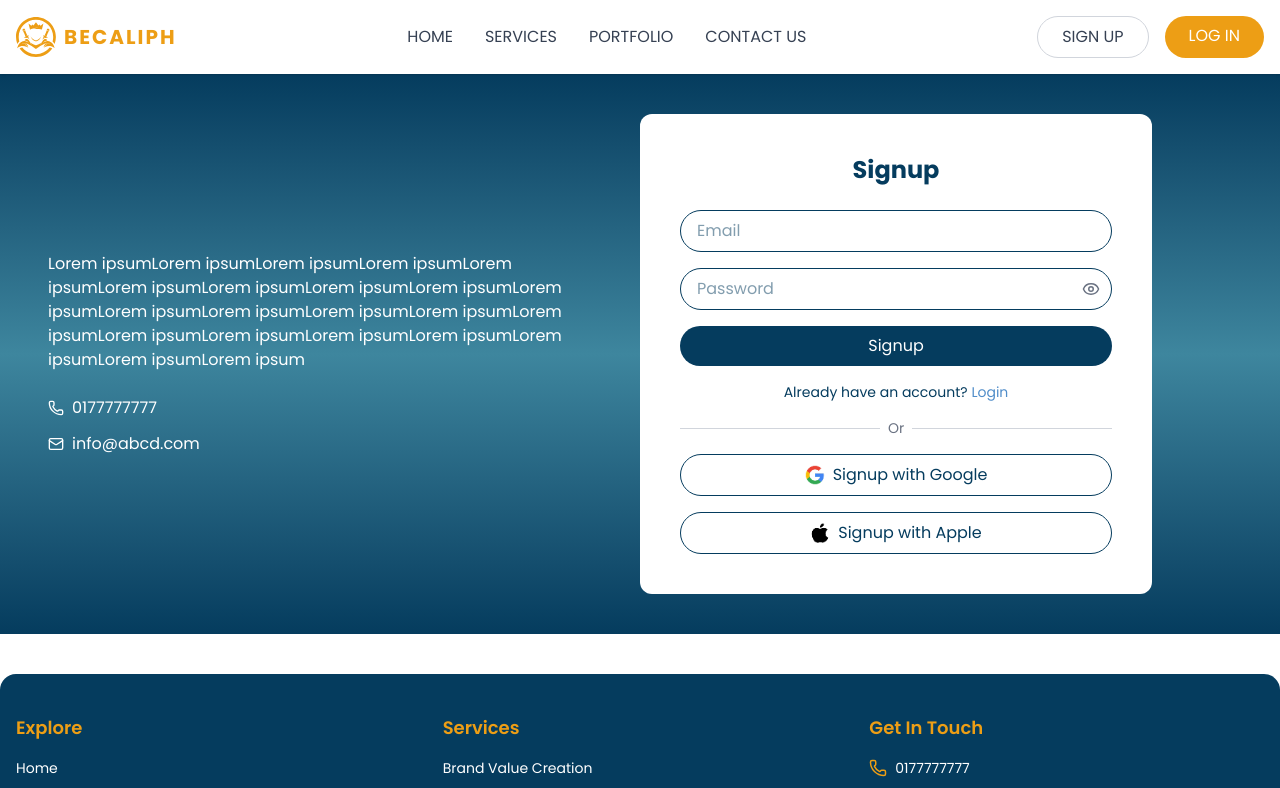
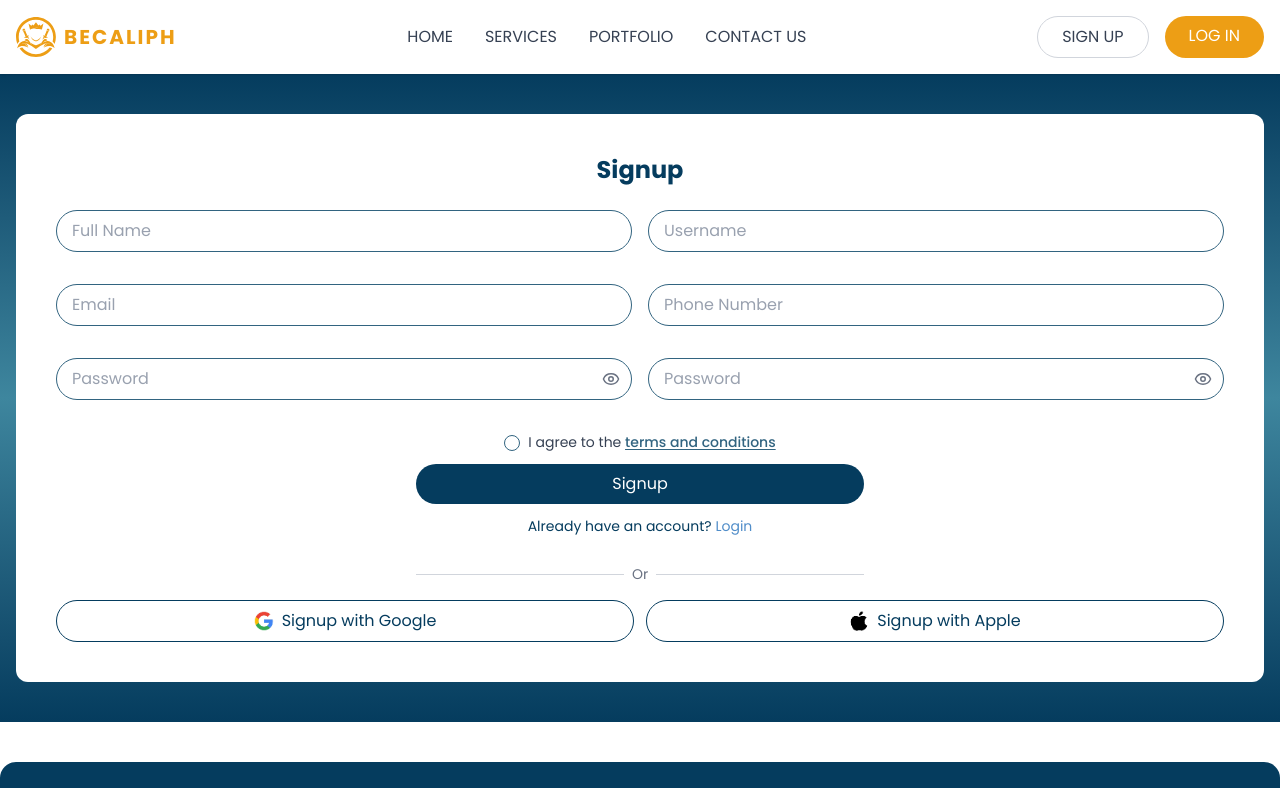
Before and after one commit to ibnul42/becaliph, a Next.js app in the folder frontend/: page /signup in a window 1280 px wide. Shown: the top 788 px of the page. Built offline with nearby package versions, Linux system fonts and the light colour scheme.

Commit message:
ui: input and checkbox component

```diff
--- a/frontend/app/login/page.tsx
+++ b/frontend/app/login/page.tsx
@@ -3,6 +3,7 @@ import { useState } from "react";
 import { Eye, EyeOff, Mail, Phone } from "lucide-react";
 import Link from "next/link";
 import Image from "next/image";
+import Input from "@/components/Input";
 
 export default function LoginPage() {
   const [showPassword, setShowPassword] = useState(false);
@@ -42,18 +43,15 @@ export default function LoginPage() {
           </h2>
           <form className="space-y-4">
             {/* Email */}
-            <input
-              type="email"
-              placeholder="Email"
-              className="w-full px-4 py-2 border border-[#053C5E] rounded-full outline-none focus:ring-2 focus:ring-sky-500"
-            />
+            <div className="mb-4 relative">
+              <Input label="Email Address" name="email" type="email" />
+            </div>
 
             {/* Password */}
             <div className="relative">
-              <input
+              <Input
                 type={showPassword ? "text" : "password"}
-                placeholder="Password"
-                className="w-full px-4 py-2 border border-[#053C5E] rounded-full outline-none focus:ring-2 focus:ring-sky-500"
+                label="Password"
               />
               <button
                 type="button"
--- a/frontend/app/signup/page.tsx
+++ b/frontend/app/signup/page.tsx
@@ -1,17 +1,19 @@
 "use client";
 import { useState } from "react";
-import { Eye, EyeOff, Mail, Phone } from "lucide-react";
+import { Eye, EyeOff } from "lucide-react";
 import Link from "next/link";
 import Image from "next/image";
+import Input from "@/components/Input";
+import Checkbox from "@/components/Checkbox";
 
 export default function SignupPage() {
   const [showPassword, setShowPassword] = useState(false);
 
   return (
     <div className="w-full flex items-center justify-center bg-gradient-to-t from-[#053C5E] via-[#3E869E] to-[#053C5E] text-[#053C5E] px-4 py-10 mb-10">
-      <div className="flex w-full max-w-7xl">
+      <div className="flex w-full max-w-7xl mx-auto">
         {/* Left Section */}
-        <div className="hidden md:flex flex-col justify-center w-1/2 text-white p-8 space-y-6">
+        {/* <div className="hidden md:flex flex-col justify-center w-1/2 text-white p-8 space-y-6">
           <p>
             Lorem ipsumLorem ipsumLorem ipsumLorem ipsumLorem ipsumLorem
             ipsumLorem ipsumLorem ipsumLorem ipsumLorem ipsumLorem ipsumLorem
@@ -33,27 +35,40 @@ export default function SignupPage() {
               </Link>
             </p>
           </div>
-        </div>
+        </div> */}
 
         {/* Right Section */}
-        <div className="w-full md:w-1/2 max-w-lg bg-white rounded-xl p-6 md:p-10 flex flex-col justify-center">
+        <div className="w-full bg-white rounded-xl p-6 md:p-10 flex flex-col justify-center">
           <h2 className="text-2xl text-[#053C5E] font-bold text-center mb-6">
             Signup
           </h2>
-          <form className="space-y-4">
+          <form className="space-y-4 grid grid-cols-1 md:grid-cols-2 gap-4">
             {/* Email */}
-            <input
-              type="email"
-              placeholder="Email"
-              className="w-full px-4 py-2 border border-[#053C5E] rounded-full outline-none focus:ring-2 focus:ring-sky-500"
-            />
+            <Input label="Full Name" type="text" />
+            <Input label="Username" type="text" />
+            <Input label="Email" type="email" />
+            <Input label="Phone Number" type="tel" />
 
             {/* Password */}
             <div className="relative">
-              <input
+              <Input
                 type={showPassword ? "text" : "password"}
-                placeholder="Password"
-                className="w-full px-4 py-2 border border-[#053C5E] rounded-full outline-none focus:ring-2 focus:ring-sky-500"
+                label="Password"
+              />
+              <button
+                type="button"
+                onClick={() => setShowPassword(!showPassword)}
+                className="absolute inset-y-0 right-3 flex items-center text-gray-500"
+              >
+                {showPassword ? <EyeOff size={18} /> : <Eye size={18} />}
+              </button>
+            </div>
+
+            {/* Confirm Password */}
+            <div className="relative">
+              <Input
+                type={showPassword ? "text" : "password"}
+                label="Password"
               />
               <button
                 type="button"
@@ -65,9 +80,16 @@ export default function SignupPage() {
             </div>
 
             {/* Signup Button */}
+            <div className="col-span-1 md:col-span-2 flex flex-col gap-3 items-center">
+              <Checkbox
+                label="I agree to the"
+                linkLabel="terms and conditions"
+                linkHref="/terms"
+              />
+
               <button
                 type="submit"
-              className="w-full py-2 bg-[#053C5E] text-white rounded-full hover:bg-[#053C5E]/90 transition cursor-pointer"
+                className="w-full max-w-md py-2 bg-[#053C5E] text-white rounded-full hover:bg-[#053C5E]/90 transition cursor-pointer"
               >
                 Signup
               </button>
@@ -81,13 +103,15 @@ export default function SignupPage() {
               </p>
 
               {/* Divider */}
-            <div className="flex items-center my-4">
+              <div className="w-full max-w-md flex items-center my-4">
                 <hr className="flex-grow border-gray-300" />
                 <span className="px-2 text-gray-500 text-sm">Or</span>
                 <hr className="flex-grow border-gray-300" />
               </div>
-
+            </div>
+          </form>
           {/* Social Signup buttons */}
+          <div className="grid grid-cols-1 md:grid-cols-2 gap-3">
             <button
               type="button"
               className="w-full flex items-center justify-center gap-2 border rounded-full py-2 hover:bg-gray-100 transition cursor-pointer"
@@ -114,7 +138,7 @@ export default function SignupPage() {
               />
               Signup with Apple
             </button>
-          </form>
+          </div>
         </div>
       </div>
     </div>
--- /dev/null
+++ b/frontend/components/Checkbox.tsx
@@ -0,0 +1,43 @@
+import React from "react";
+
+interface CheckboxProps extends React.InputHTMLAttributes<HTMLInputElement> {
+  label: string;
+  linkLabel?: string;
+  linkHref?: string;
+}
+
+const Checkbox: React.FC<CheckboxProps> = ({
+  label,
+  linkLabel,
+  linkHref,
+  ...props
+}) => {
+  return (
+    <label className="flex items-center gap-2 text-sm text-gray-700 cursor-pointer select-none">
+      <div className="relative flex items-center justify-center w-4 h-4 mt-[1px]">
+        <input
+          type="checkbox"
+          className="peer appearance-none w-4 h-4 rounded-full border border-primary-700 cursor-pointer transition-all duration-200 checked:border-primary-700"
+          {...props}
+        />
+        <span
+          className="pointer-events-none absolute w-2 h-2 rounded-full bg-primary-700 scale-0 peer-checked:scale-100 transition-transform duration-200"
+        />
+      </div>
+
+      <span>
+        {label}{" "}
+        {linkLabel && linkHref && (
+          <a
+            href={linkHref}
+            className="text-primary-700 font-medium underline underline-offset-2 hover:text-primary-800 transition"
+          >
+            {linkLabel}
+          </a>
+        )}
+      </span>
+    </label>
+  );
+};
+
+export default Checkbox;
--- /dev/null
+++ b/frontend/components/Input.tsx
@@ -0,0 +1,65 @@
+import React, { useState } from "react";
+import clsx from "clsx";
+
+interface InputProps extends React.InputHTMLAttributes<HTMLInputElement> {
+  label: string;
+}
+
+const Input: React.FC<InputProps> = ({
+  label,
+  name,
+  type = "text",
+  id,
+  onChange,
+  ...props
+}) => {
+  const [value, setValue] = useState(props.value?.toString() || "");
+  const [isFocus, setIsFocus] = useState(false);
+
+  const inputId =
+    id ||
+    (name
+      ? `${name}-${type}-input`
+      : `floating-input-${Math.random().toString(36).substring(7)}`);
+
+  const handleInputChange = (e: React.ChangeEvent<HTMLInputElement>) => {
+    const newValue = e.target.value;
+    setValue(newValue);
+    if (onChange) onChange(e);
+  };
+
+  const isFloated = isFocus || value.length > 0;
+
+  return (
+    <div className="relative">
+      <input
+        id={inputId}
+        name={name}
+        type={type}
+        value={value}
+        autoComplete="off"
+        onChange={handleInputChange}
+        onFocus={() => setIsFocus(true)}
+        onBlur={() => setIsFocus(false)}
+        placeholder=" "
+        className="peer w-full px-4 py-2 border border-primary-700 rounded-full text-sm md:text-base outline-none focus:ring focus:ring-primary-700 bg-transparent text-gray-900"
+        {...props}
+      />
+
+      <label
+        htmlFor={inputId}
+        className={clsx(
+          "absolute transition-all duration-200 cursor-auto",
+          {
+            "-top-2 left-5 text-xs text-primary-900 px-1.5 bg-white": isFloated,
+            "top-1/2 left-4 -translate-y-1/2 text-base text-gray-400": !isFloated,
+          }
+        )}
+      >
+        {label}
+      </label>
+    </div>
+  );
+};
+
+export default Input;
```
Lines whose indentation alone changed are shown as unchanged.
